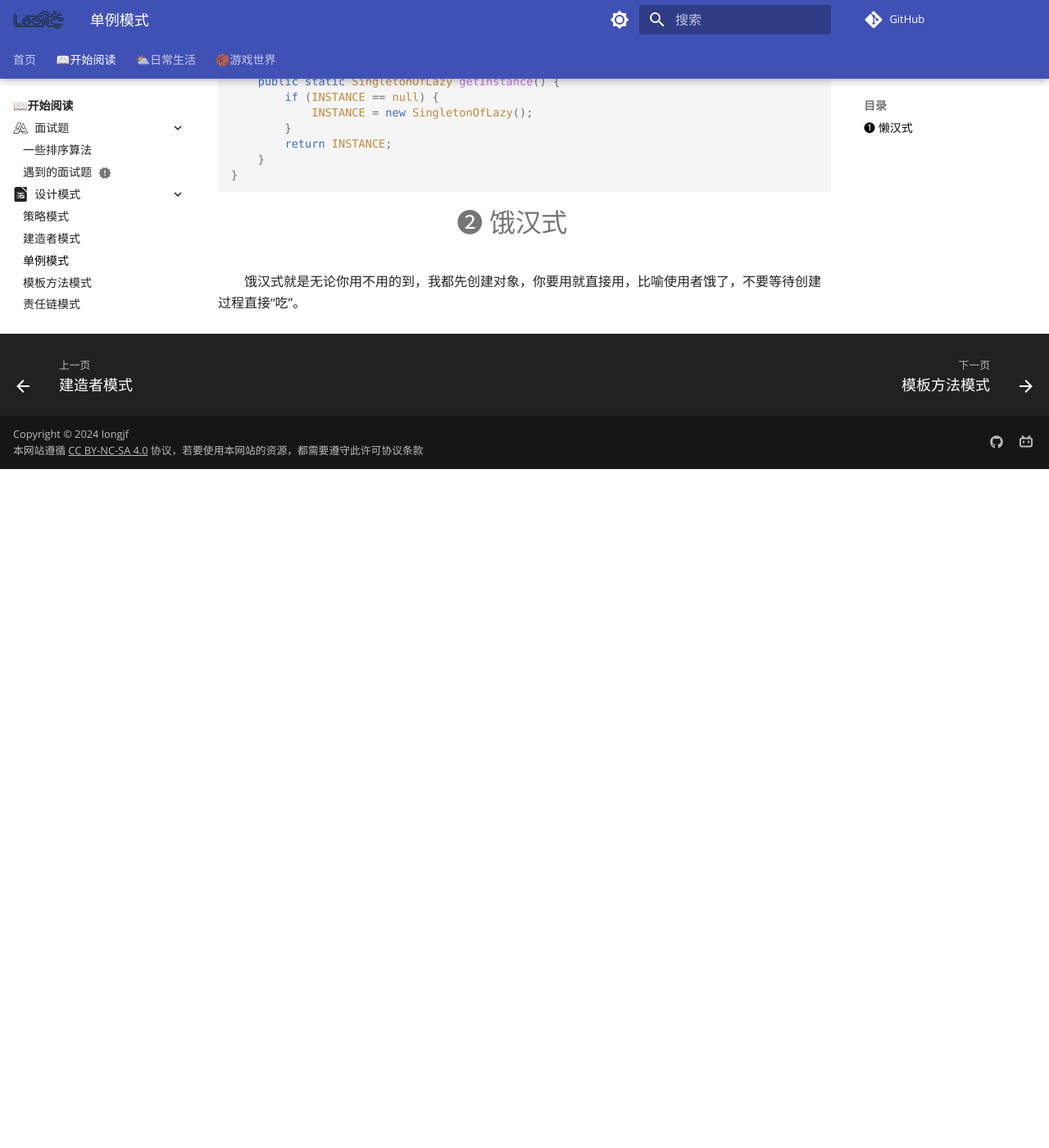
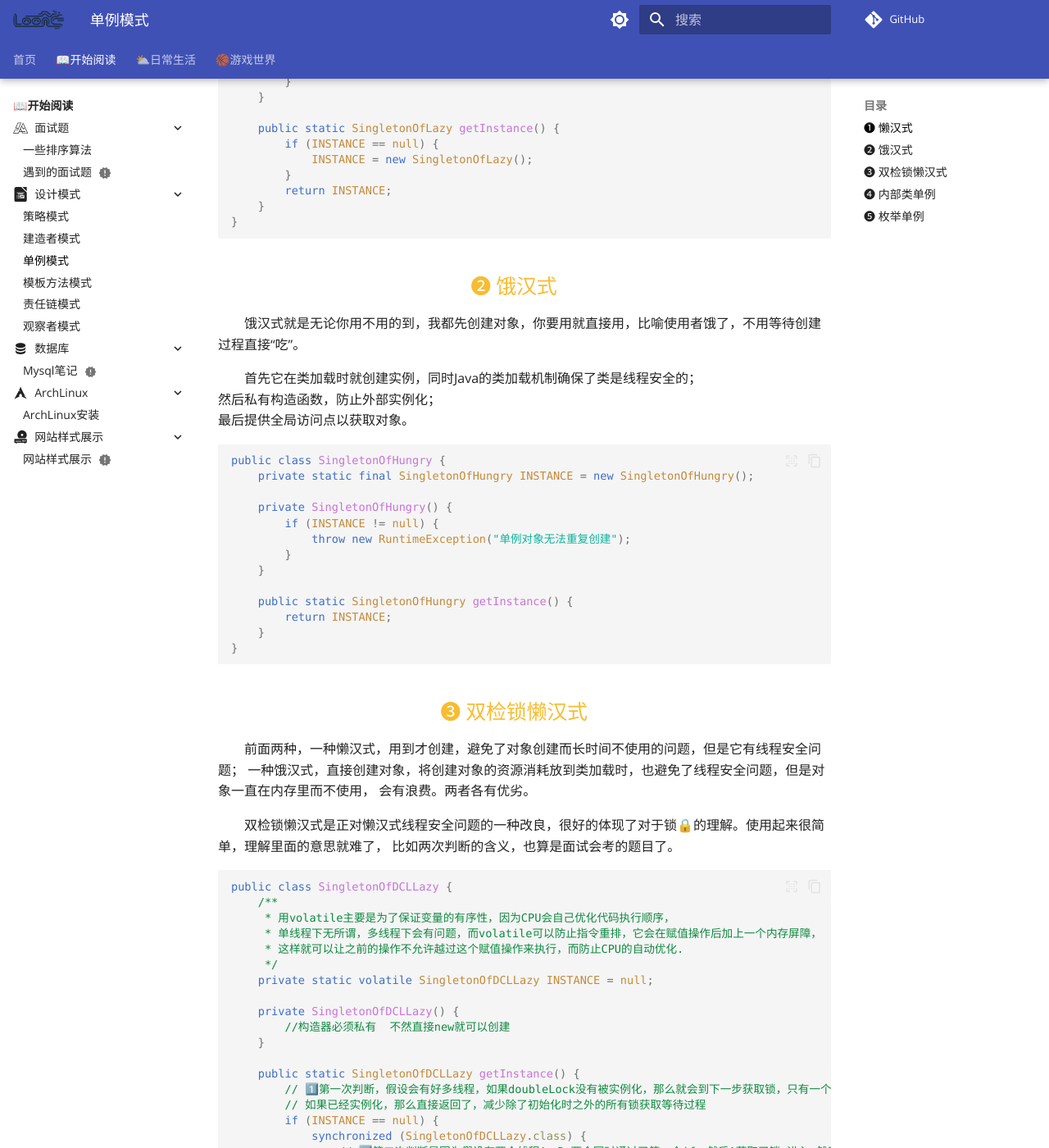
Before and after one commit to 971230/971230.github.io, an MkDocs documentation site: the page built from docs/开始阅读/设计模式/单例模式.md, in a window 1280 px wide and 1400 px high, scrolled down 1269 px. Shown: the whole window at 82% size. Built offline with MkDocs 1.6.1 and Material for MkDocs 9.7.7, drawn with Linux system fonts in a browser that asks for light colours; comment, search, counter and statistics services are not loaded; the version menu is left out; before the commit the page ends 1841 px from its top, so only the background shows below that; some of the changed text lies outside the part shown.

Commit message:
完成《单例模式》

````diff
--- a/docs/开始阅读/设计模式/单例模式.md
+++ b/docs/开始阅读/设计模式/单例模式.md
@@ -37,6 +37,9 @@
     private static SingletonOfLazy INSTANCE = null;
 
     private SingletonOfLazy() {
+        if (INSTANCE != null) {
+            throw new RuntimeException("单例对象无法重复创建");
+        }
     }
 
     public static SingletonOfLazy getInstance() {
@@ -48,8 +51,121 @@
 }
 ```
 
-# ➋ 饿汉式
+## ➋ 饿汉式
 
 <P style="text-indent:2em;">
-饿汉式就是无论你用不用的到，我都先创建对象，你要用就直接用，比喻使用者饿了，不要等待创建过程直接“吃”。
+饿汉式就是无论你用不用的到，我都先创建对象，你要用就直接用，比喻使用者饿了，不用等待创建过程直接“吃”。
 </p>
+
+<P style="text-indent:2em;">
+首先它在类加载时就创建实例，同时Java的类加载机制确保了类是线程安全的；<br>
+然后私有构造函数，防止外部实例化；<br>
+最后提供全局访问点以获取对象。
+</p>
+
+```java
+public class SingletonOfHungry {
+    private static final SingletonOfHungry INSTANCE = new SingletonOfHungry();
+
+    private SingletonOfHungry() {
+        if (INSTANCE != null) {
+            throw new RuntimeException("单例对象无法重复创建");
+        }
+    }
+
+    public static SingletonOfHungry getInstance() {
+        return INSTANCE;
+    }
+}
+```
+
+## ➌ 双检锁懒汉式
+
+<P style="text-indent:2em;">
+前面两种，一种懒汉式，用到才创建，避免了对象创建而长时间不使用的问题，但是它有线程安全问题；
+一种饿汉式，直接创建对象，将创建对象的资源消耗放到类加载时，也避免了线程安全问题，但是对象一直在内存里而不使用，
+会有浪费。两者各有优劣。
+</p>
+
+<P style="text-indent:2em;">
+双检锁懒汉式是正对懒汉式线程安全问题的一种改良，很好的体现了对于锁🔒的理解。使用起来很简单，理解里面的意思就难了，
+比如两次判断的含义，也算是面试会考的题目了。
+</p>
+
+```java
+public class SingletonOfDCLLazy {
+    /**
+     * 用volatile主要是为了保证变量的有序性，因为CPU会自己优化代码执行顺序，
+     * 单线程下无所谓，多线程下会有问题，而volatile可以防止指令重排，它会在赋值操作后加上一个内存屏障，
+     * 这样就可以让之前的操作不允许越过这个赋值操作来执行，而防止CPU的自动优化.
+     */
+    private static volatile SingletonOfDCLLazy INSTANCE = null;
+
+    private SingletonOfDCLLazy() {
+        //构造器必须私有  不然直接new就可以创建
+    }
+
+    public static SingletonOfDCLLazy getInstance() {
+        // 1️⃣第一次判断，假设会有好多线程，如果doubleLock没有被实例化，那么就会到下一步获取锁，只有一个能获取到，
+        // 如果已经实例化，那么直接返回了，减少除了初始化时之外的所有锁获取等待过程
+        if (INSTANCE == null) {
+            synchronized (SingletonOfDCLLazy.class) {
+                // 2️⃣第二次判断是因为假设有两个线程A、B,两个同时通过了第一个if，然后A获取了锁,进入,然后判断doubleLock是null，
+                // 他就实例化了doubleLock，然后他出了锁，
+                // 这时候线程B经过等待A释放的锁，B获取锁了，如果没有第二个判断，那么他还是会去new DoubleLock()，
+                // 再创建一个实例，所以为了防止这种情况，需要第二次判断
+                if (INSTANCE == null) {
+                    // 下面这句代码其实分为三步：
+                    // 1.开辟内存分配给这个对象
+                    // 2.初始化对象
+                    // 3.将内存地址赋给虚拟机栈内存中的doubleLock变量
+                    // 注意上面这三步，第2步和第3步的顺序是随机的，这是计算机指令重排序的问题
+                    // 假设有两个线程，其中一个线程执行下面这行代码，如果第三步先执行了，就会把没有初始化的内存赋值给doubleLock
+                    // 然后恰好这时候有另一个线程执行了第一个判断if(doubleLock == null)，然后就会发现doubleLock指向了一个内存地址
+                    // 这另一个线程就直接返回了这个没有初始化的内存，所以要防止第2步和第3步重排序
+                    INSTANCE = new SingletonOfDCLLazy();
+                }
+            }
+        }
+        return INSTANCE;
+    }
+}
+```
+## ➍ 内部类单例
+
+<P style="text-indent:2em;">
+这个模式使自己比较喜欢的，没有那么多弯弯绕，利用Java的静态内部类机制来实现懒加载和线程安全，用起来也方便。
+</p>
+
+```java
+public class SingletonOfInnerClass {
+    private SingletonOfInnerClass() {
+    }
+
+    private static class Holder {
+        static SingletonOfInnerClass INSTANCE = new SingletonOfInnerClass();
+    }
+
+    public static SingletonOfInnerClass getInstance() {
+        return Holder.INSTANCE;
+    }
+}
+```
+
+## ➎ 枚举单例
+
+<P style="text-indent:2em;">
+Java的枚举类型天然支持单例模式，并且是线程安全的，就是使用范围小，只能说算是，但是你要写一个单例，
+枚举肯定不在考虑范围，枚举的设计就不是为单例而生，只是“凑巧”它天然是单例。
+</p>
+
+```java
+public enum SingletonOfHungryEnum {
+    INSTANCE;
+
+    // 其他方法
+    public void someMethod() {
+        // 方法实现
+    }
+}
+```
````
